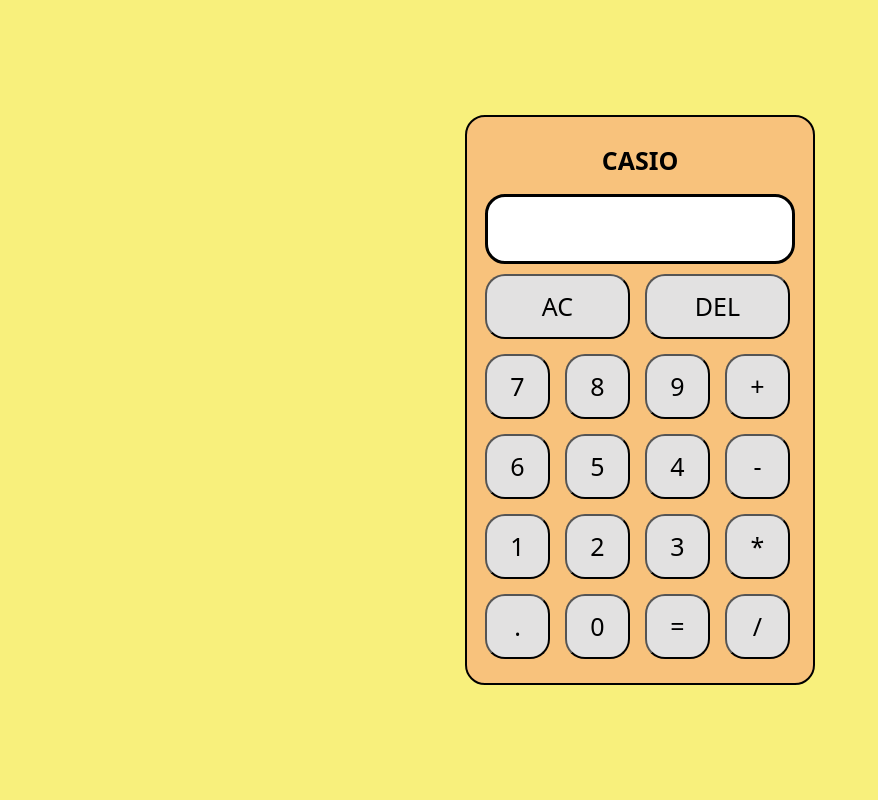
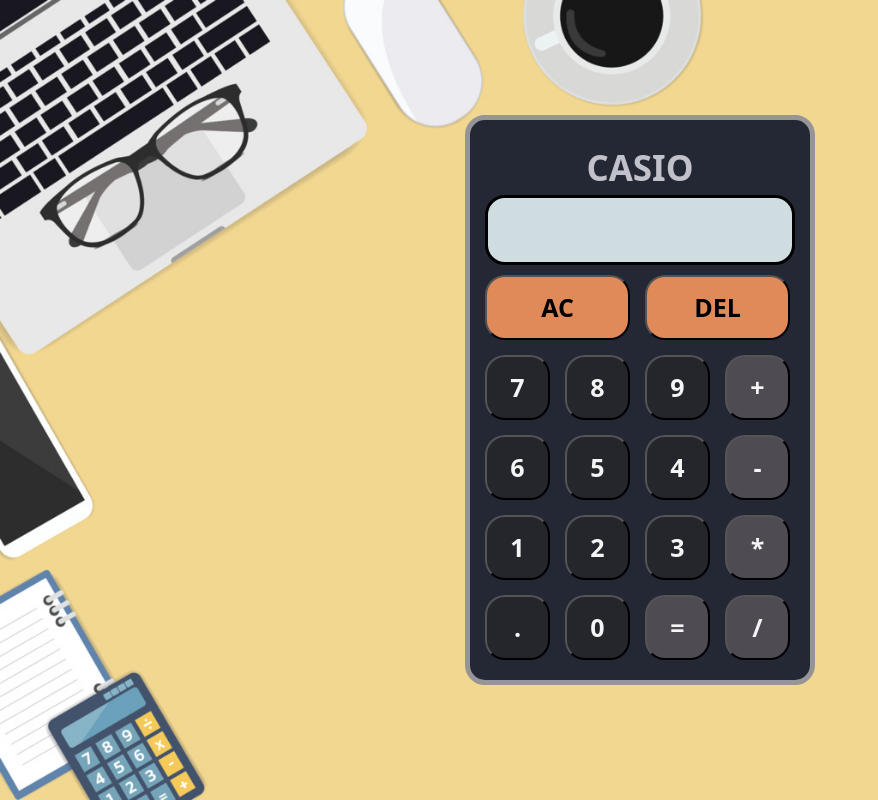
Before and after one commit to exile213/js-Calculator, a plain HTML site: page index.htm in a window 1280 px wide. Shown: the whole page, without its empty margins (0-878 px from the left). Drawn offline with Linux system fonts and the light colour scheme.

Commit message:
Add Final Dessign Changes

```diff
--- a/index.htm
+++ b/index.htm
@@ -4,6 +4,7 @@
     <meta charset="UTF-8">
     <meta name="viewport" content="width=device-width, initial-scale=1.0">
     <link rel="stylesheet" href="styles.css">
+    <link rel="icon" type="image/png" href="favicon1.png">
     <title>Calculator</title>
 </head>
 <body>
--- a/script.js
+++ b/script.js
@@ -220,7 +220,7 @@ function multiply(num1,num2){
 function divide(num1,num2){
     if(num2 ==0){
         alert("Nice try dumboo, you cant divide by  0");
-        return"RESTART, DONT TRY DIVIDING BY 0";
+        return 0;
     }else{
         result = parseFloat(num1)/parseFloat(num2);
         return result.toFixed(2);
--- a/styles.css
+++ b/styles.css
@@ -39,12 +39,14 @@ html,body{
     display: flex;
     justify-content: center;
     align-items: center;
-    background-color:rgb(248, 240, 124);
+    background:url("bg.jpg");
+    background-repeat: no-repeat;
+    background-size: cover;
+
 }
 /* Set core body defaults */
 body {
   line-height: 1.5;
-  background:rgb(248, 240, 124);
 }
 /* Set shorter line heights on headings and interactive elements */
 h1, h2, h3, h4,
@@ -79,8 +81,8 @@ textarea:not([rows]) {
 .calcuContainer{
     width:350px;
     height:570px;
-    background:rgb(248, 194, 124);
-    border: black 2px solid;
+    background:#242734;
+    border: #959597 5px solid;
     border-radius: 20px;
     padding:20px;
     overflow: hidden;
@@ -93,10 +95,10 @@ textarea:not([rows]) {
 }
 
 .titleText{
-    margin-bottom:10px;
-    margin-top:5px;
-    font-size:25px;
-    font-weight: 800;
+   color: #c0c1ca;
+    margin-top:2px;
+    font-size:35px;
+    font-weight: 900;
     width:100%;
     text-align: center;
 }
@@ -120,7 +122,7 @@ textarea:not([rows]) {
     border:black 3px solid;
     padding:10px;
     text-align: end;
-    background: white;
+    background: #d0dde0;
 }
 
 #inputText{
@@ -151,20 +153,41 @@ textarea:not([rows]) {
   grid-column-end: 5;
 
 }
-.num-buttons,.clear-button,.op-buttons,.del-button{
-    background: rgb(226, 225, 225);
+.num-buttons,.op-buttons{
+    color:whitesmoke;
     text-align: center;
     border-radius: 20px;
     font-size: 25px;
     width:65px;
     height: 65px;
+    font-weight: 600;
+}
+
+.num-buttons{
+  background:  #25262c ;
+}
+
+.num-buttons:hover{
+  background:  #36373d ;
+}
+.op-buttons{
+  background: #4e4b52 ;
+}
+
+.op-buttons:hover{
+  background: #363438 ;
 }
 
 .clear-button, .del-button{
-  background: rgb(226, 225, 225);
+  background: #e08a5a;
   text-align: center;
   border-radius: 20px;
   font-size: 25px;
+  font-weight: 700;
   width:145px;
   height: 65px;
 }
+
+.clear-button:hover,.del-button:hover{
+  background: #ba714a;
+}
```
Also changed, not shown: bg.jpg (added), favicon1.png (added).
